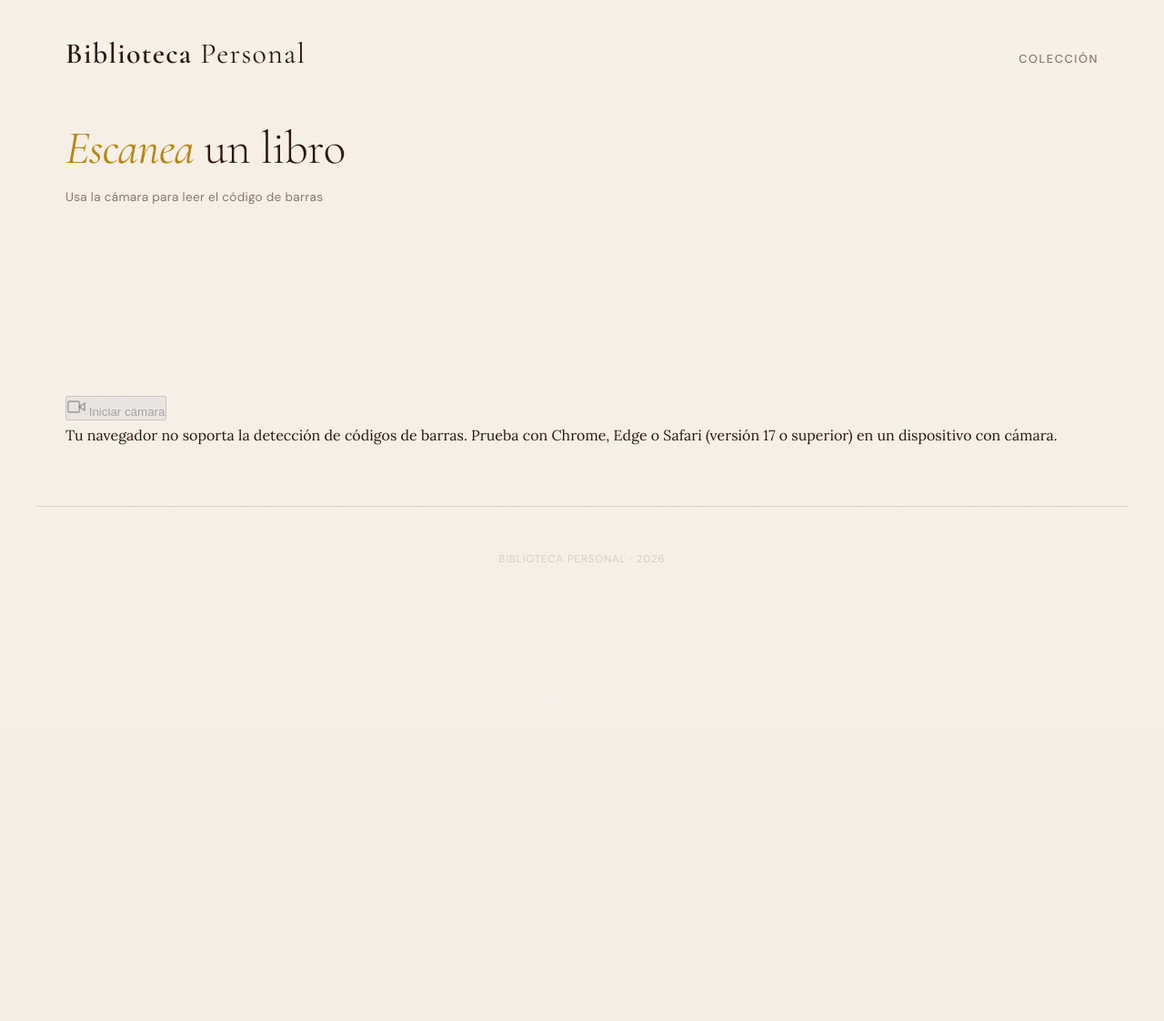
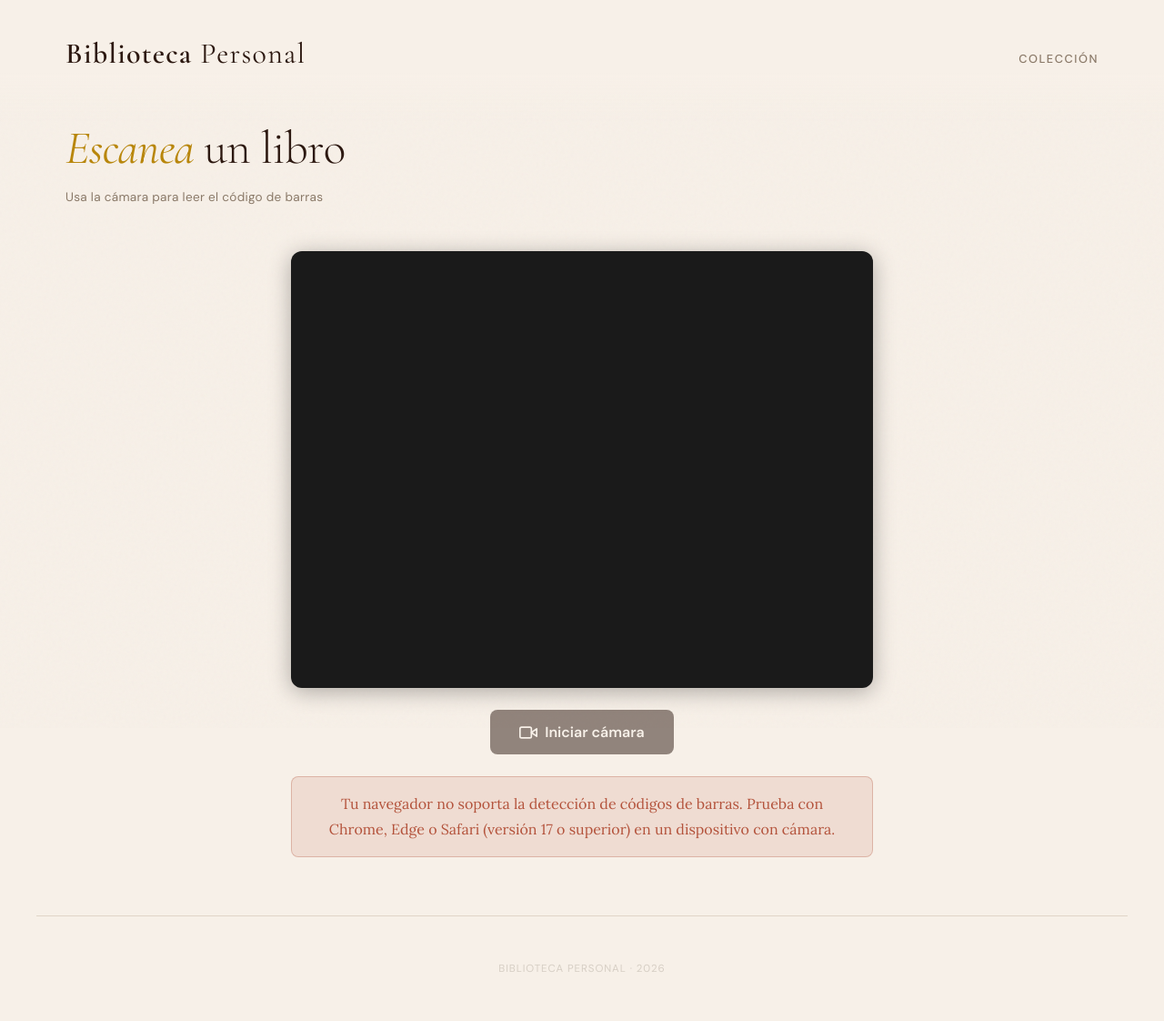
Before and after one commit to afontanr/personal-library, a FastAPI app: page /scan in a window 1280 px wide. Shown: the whole page at 91% size. Before the commit the page ends 618 px from the top, so only its background shows below. Run offline with FastAPI, Linux system fonts and the light colour scheme.

Commit message:
feat: add scanner page CSS styles

```diff
--- a/src/personal_library/presentation/web/static/css/styles.css
+++ b/src/personal_library/presentation/web/static/css/styles.css
@@ -1082,3 +1082,174 @@
     flex-wrap: wrap;
   }
 }
+
+/* ══════════════════════════════════════════════════════════════════════
+   Barcode Scanner Page
+   ══════════════════════════════════════════════════════════════════════ */
+
+.scan-hero {
+  max-width: 640px;
+  margin: 0 auto;
+}
+
+.camera-view {
+  position: relative;
+  width: 100%;
+  aspect-ratio: 4 / 3;
+  background: #1a1a1a;
+  border-radius: 12px;
+  overflow: hidden;
+  box-shadow: 0 4px 24px rgba(0, 0, 0, 0.3);
+  border: 2px solid var(--color-gold-light);
+}
+
+.camera-view__video {
+  width: 100%;
+  height: 100%;
+  object-fit: cover;
+}
+
+.camera-view__canvas {
+  display: none;
+}
+
+.scan-controls {
+  text-align: center;
+  margin-top: 1.5rem;
+}
+
+.scan-start-btn {
+  display: inline-flex;
+  align-items: center;
+  gap: 0.5rem;
+  padding: 0.875rem 2rem;
+  font-family: var(--font-ui);
+  font-size: 1rem;
+  font-weight: 600;
+  color: var(--parchment);
+  background: var(--walnut);
+  border: none;
+  border-radius: 8px;
+  cursor: pointer;
+  transition: background 0.2s, transform 0.15s;
+}
+
+.scan-start-btn:hover:not(:disabled) {
+  background: var(--gold);
+  color: var(--walnut);
+  transform: translateY(-1px);
+}
+
+.scan-start-btn:disabled {
+  opacity: 0.5;
+  cursor: not-allowed;
+}
+
+.scan-status {
+  text-align: center;
+  margin-top: 1rem;
+  font-family: var(--font-body);
+  font-style: italic;
+  color: var(--muted-brown);
+}
+
+.scan-result {
+  max-width: 640px;
+  margin: 2rem auto 0;
+}
+
+.scan-loading {
+  text-align: center;
+  font-family: var(--font-body);
+  color: var(--muted-brown);
+  padding: 2rem 0;
+}
+
+.scan-error {
+  max-width: 640px;
+  margin: 1.5rem auto 0;
+  padding: 1rem 1.25rem;
+  background: rgba(180, 83, 60, 0.12);
+  border: 1px solid rgba(180, 83, 60, 0.3);
+  border-radius: 8px;
+  font-family: var(--font-body);
+  color: #b4533c;
+  text-align: center;
+}
+
+.scan-form {
+  display: flex;
+  flex-direction: column;
+  gap: 1.25rem;
+  margin-top: 1.5rem;
+}
+
+.scan-form__field {
+  display: flex;
+  flex-direction: column;
+  gap: 0.375rem;
+}
+
+.scan-form__label {
+  font-family: var(--font-ui);
+  font-size: 0.8rem;
+  font-weight: 600;
+  text-transform: uppercase;
+  letter-spacing: 0.05em;
+  color: var(--muted-brown);
+}
+
+.scan-form__input,
+.scan-form__select,
+.scan-form__textarea {
+  padding: 0.625rem 0.875rem;
+  font-family: var(--font-body);
+  font-size: 0.95rem;
+  color: var(--walnut);
+  background: rgba(249, 246, 238, 0.8);
+  border: 1px solid var(--color-gold-light);
+  border-radius: 6px;
+  transition: border-color 0.2s, box-shadow 0.2s;
+}
+
+.scan-form__input:focus,
+.scan-form__select:focus,
+.scan-form__textarea:focus {
+  outline: none;
+  border-color: var(--gold);
+  box-shadow: 0 0 0 3px rgba(196, 166, 96, 0.15);
+}
+
+.scan-form__textarea {
+  resize: vertical;
+  min-height: 90px;
+}
+
+.scan-form__cover {
+  text-align: center;
+}
+
+.scan-form__cover-img {
+  max-width: 180px;
+  border-radius: 4px;
+  box-shadow: 0 2px 12px rgba(0, 0, 0, 0.2);
+}
+
+.scan-form__actions {
+  display: flex;
+  gap: 0.75rem;
+  margin-top: 0.5rem;
+}
+
+.save-button--ghost {
+  background: transparent;
+  color: var(--walnut);
+  border: 1px solid var(--color-gold-light);
+}
+
+.save-button--ghost:hover:not(:disabled) {
+  background: rgba(196, 166, 96, 0.1);
+  border-color: var(--gold);
+  color: var(--walnut);
+  transform: translateY(-1px);
+}
```
